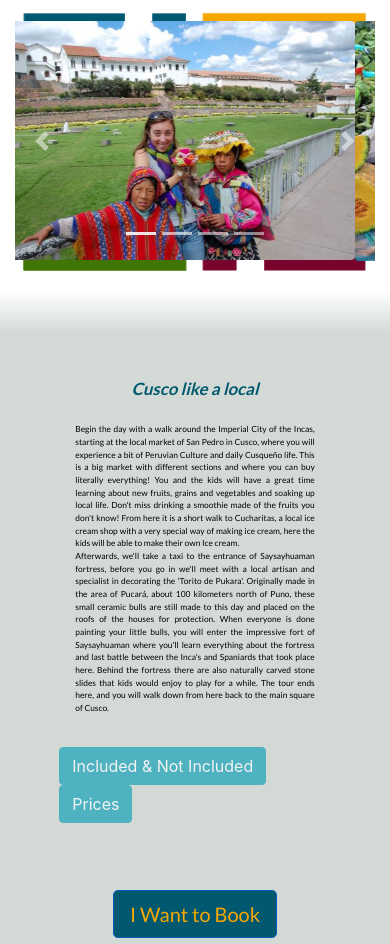
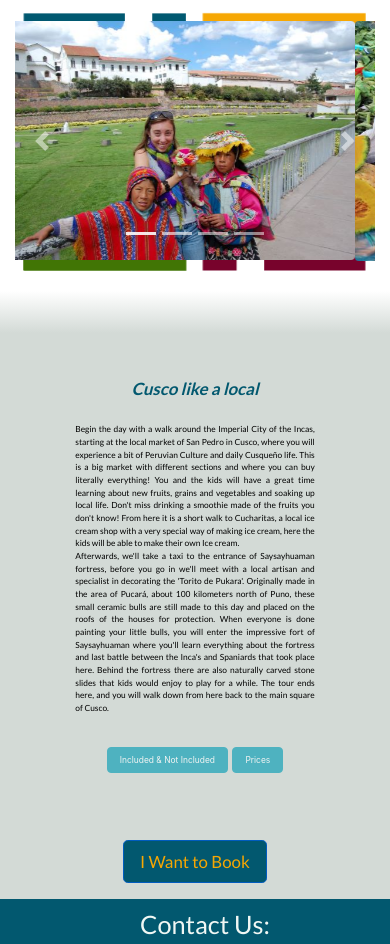
Before and after one commit to ArielMolho/ELA-Tours-Molho, a plain HTML site: page html/cuscity.html in a window 390 px wide. Shown: the part 95-1039 px from the top of the page. Drawn offline with nearby package versions, Linux system fonts and the light colour scheme.

Commit message:
cambios en responsive de botones

```diff
--- a/html/cuscity.html
+++ b/html/cuscity.html
@@ -77,11 +77,11 @@
 		<div class="divider-3"></div>
 		<article class="section-description">
 			<div class="container">
-				<div class="col-12">
+				<div class="col-12 mx-auto">
 					<h2 class="title">Cusco like a local</h2>
 					<p class="descriptions">Begin the day with a walk around the Imperial City of the Incas, starting at the local market of San Pedro in Cusco, where you will experience a bit of Peruvian Culture and daily Cusqueño life. This is a big market with different sections and where you can buy literally everything! You and the kids will have a great time learning about new fruits, grains and vegetables and soaking up local life. Don't miss drinking a smoothie made of the fruits you don't know! From here it is a short walk to Cucharitas, a local ice cream shop with a very special way of making ice cream, here the kids will be able to make their own Ice cream. <br>Afterwards, we'll take a taxi to the entrance of Saysayhuaman fortress, before you go in we'll meet with a local artisan and specialist in decorating the 'Torito de Pukara'. Originally made in the area of Pucará, about 100 kilometers north of Puno, these small ceramic bulls are still made to this day and placed on the roofs of the houses for protection. When everyone is done painting your little bulls, you will enter the impressive fort of Saysayhuaman where you'll learn everything about the fortress and last battle between the Inca's and Spaniards that took place here. Behind the fortress there are also naturally carved stone slides that kids would enjoy to play for a while. The tour ends here, and you will walk down from here back to the main square of Cusco.</p>
 					<div class="row">
-						<div class="col-12 mx-auto">
+						<p class="mx-auto">
 							<a class="btn btn-info" data-toggle="collapse" href="#includedNot" role="button" aria-expanded="false" aria-controls="includedNot">
 								Included & Not Included
 							</a>
--- a/scss/style.scss
+++ b/scss/style.scss
@@ -387,7 +387,7 @@ footer a:hover{
     h1{
         font-size: $text-size;
     }
-    .title{
+    .title, #book{
         font-size: $text-size;
     }
     .descriptions, .details, .table{
@@ -408,6 +408,9 @@ footer a:hover{
     }
     .section-description{
         padding: 30px 50px 20px 50px;
+    }
+    a.btn.btn-info{
+        font-size: ($text-size)-1;
     }
     fieldset{
         margin: 0 15% 20px 15%;
@@ -432,7 +435,7 @@ footer a:hover{
         height: 60px;
         width: 200px;
     }
-    .title{
+    .title, #book{
         font-size: ($text-size)-1;
     }
     .descriptions, .details, .table{
@@ -445,6 +448,9 @@ footer a:hover{
     .section-description{
         padding: 30px 25px 20px 25px;
     }
+    a.btn.btn-info{
+        font-size: ($text-size)-2;
+    }
     fieldset{
         margin: 0 0 20px 0;
     }
```
Also changed, not shown: css/style.css.
